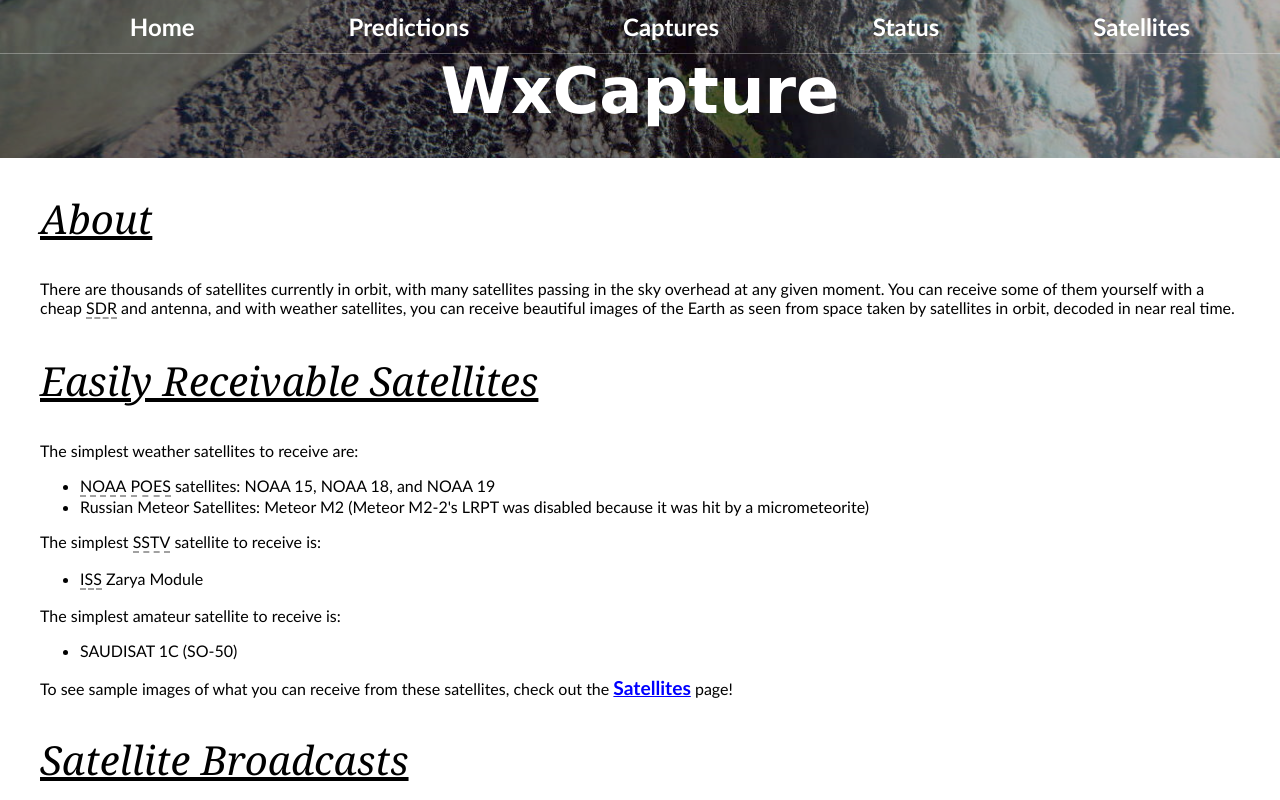
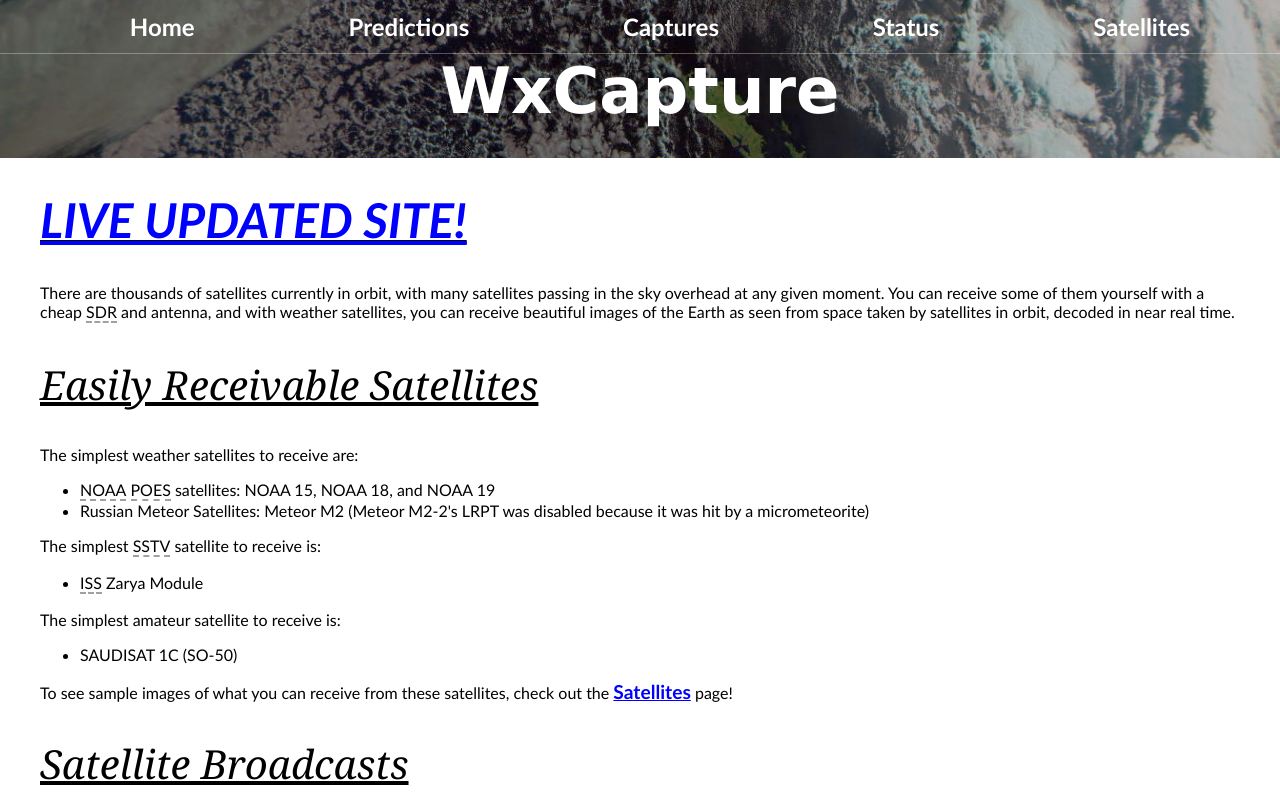
Before and after one commit to wxcapture/wxcapture.github.io, a plain HTML site: page index.html in a window 1280 px wide. Shown: the top 800 px of the page. Drawn offline with Linux system fonts and the light colour scheme.

Commit message:
Added link to live website

```diff
--- a/index.html
+++ b/index.html
@@ -23,7 +23,10 @@
     </header>
 
     <section class="content-section container">
-            <h2 class="section-header">About</h2>
+
+
+            <h2 class="section-header"><a href="https://wxcapture.github.io/wxcapture/server-website/wxcapture/resources.html">LIVE UPDATED SITE!</a></h2>
+
             <p>
                 There are thousands of satellites currently in orbit, with many satellites passing in the sky overhead at any given moment.
                 You can receive some of them yourself with a cheap <span class="hint">SDR<span class="hint-popup"><b>S</b>oftware <b>D</b>efined <b>R</b>adio</span></span> and antenna, and with weather satellites, you can receive beautiful images of the Earth as seen from space taken by satellites in orbit, decoded in near real time.
```
